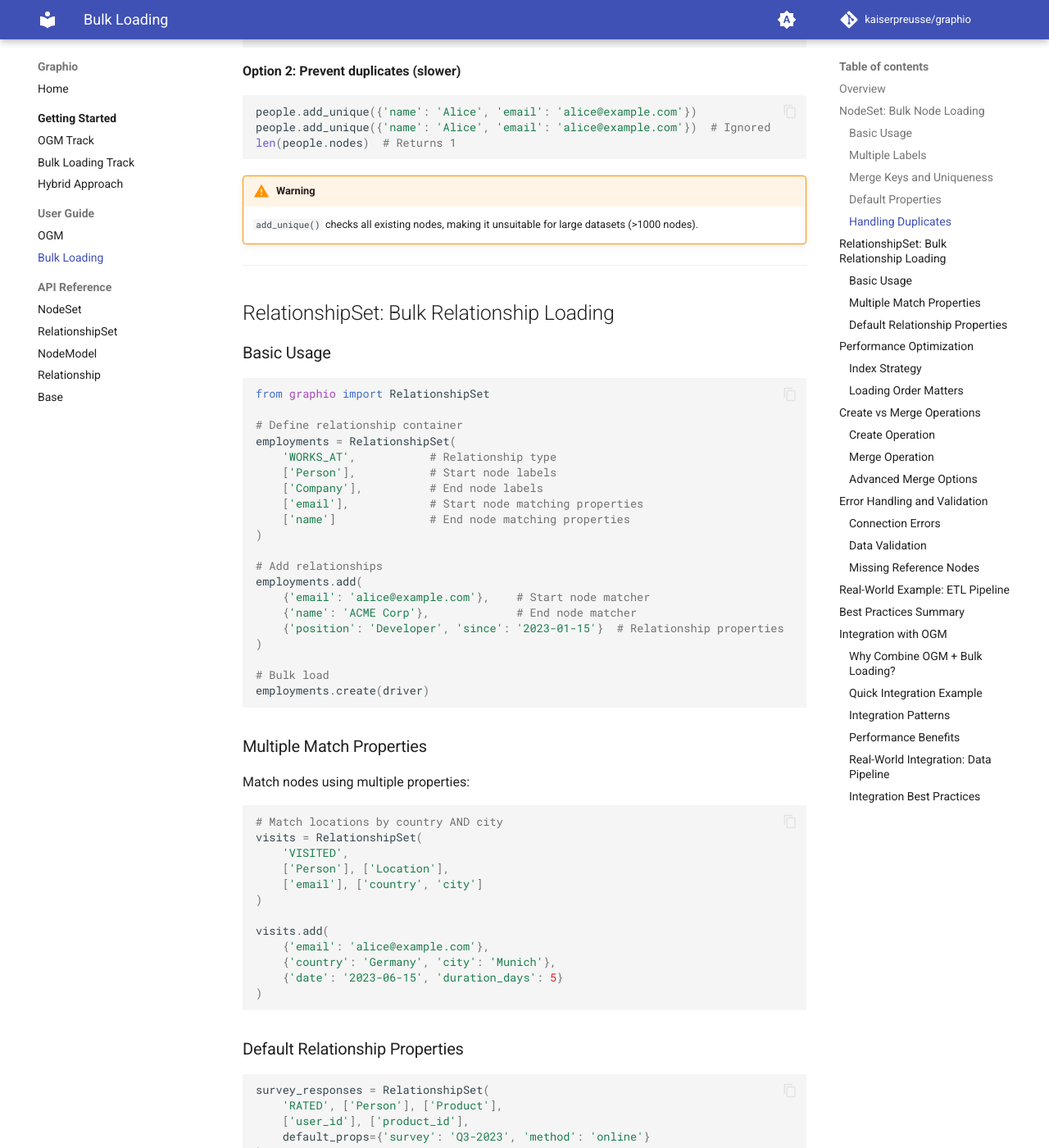
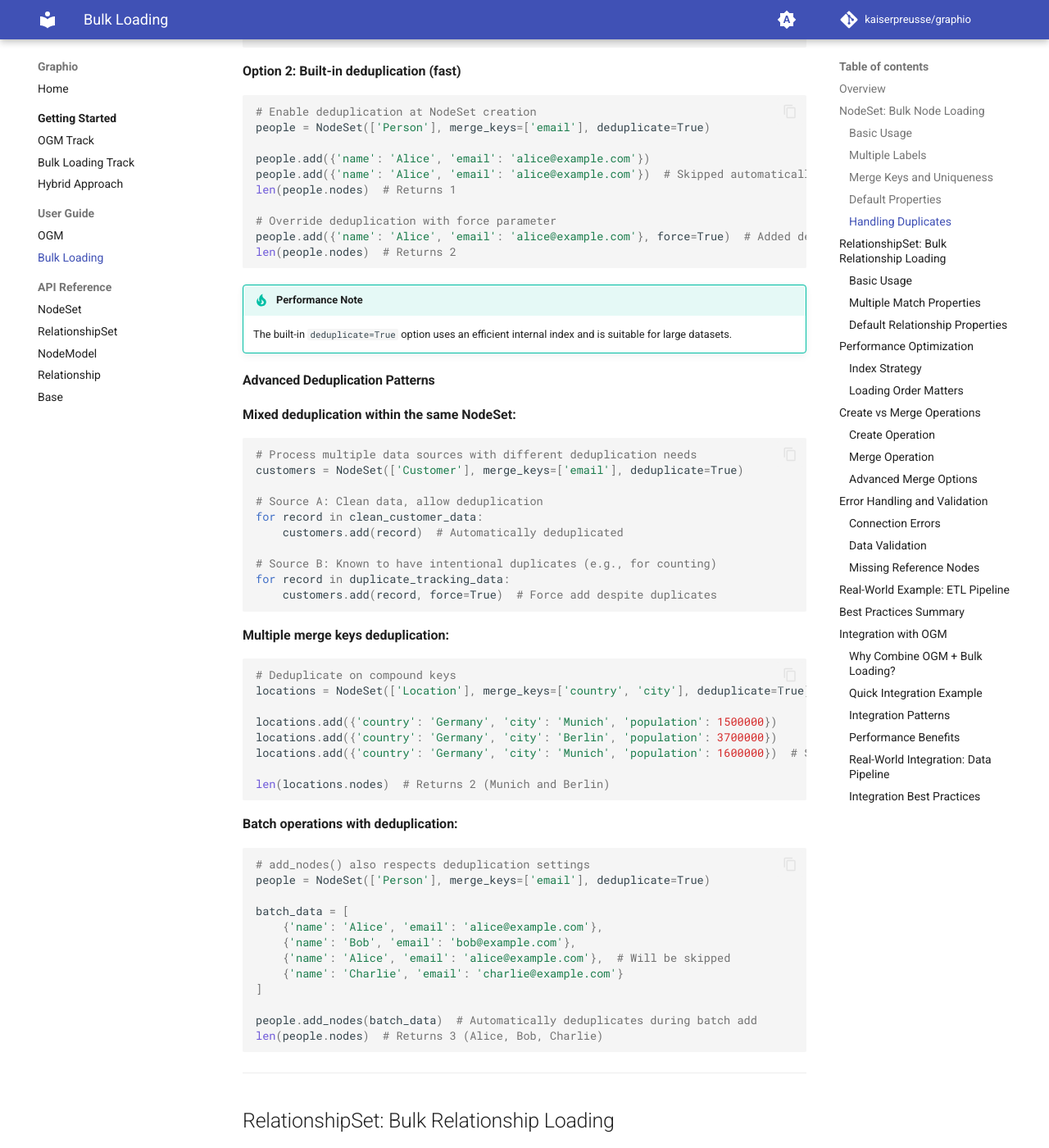
Before and after one commit to kaiserpreusse/graphio, an MkDocs documentation site: the page built from docs/details/bulk.md, in a window 1280 px wide and 1400 px high, scrolled down 2190 px. Shown: the whole window at 82% size. Built offline with MkDocs 1.6.1 and Material for MkDocs 9.7.7, drawn with Linux system fonts in a browser that asks for light colours; comment, search, counter and statistics services are not loaded; some of the changed text lies outside the part shown.

Commit message:
new deduplication strategy

````diff
--- a/docs/details/bulk.md
+++ b/docs/details/bulk.md
@@ -93,15 +93,66 @@ people.add({'name': 'Alice', 'email': 'alice@example.com'})  # Duplicate allowed
 len(people.nodes)  # Returns 2
 ```
 
-**Option 2: Prevent duplicates (slower)**
+**Option 2: Built-in deduplication (fast)**
 ```python
-people.add_unique({'name': 'Alice', 'email': 'alice@example.com'})
-people.add_unique({'name': 'Alice', 'email': 'alice@example.com'})  # Ignored
+# Enable deduplication at NodeSet creation
+people = NodeSet(['Person'], merge_keys=['email'], deduplicate=True)
+
+people.add({'name': 'Alice', 'email': 'alice@example.com'})
+people.add({'name': 'Alice', 'email': 'alice@example.com'})  # Skipped automatically
 len(people.nodes)  # Returns 1
+
+# Override deduplication with force parameter
+people.add({'name': 'Alice', 'email': 'alice@example.com'}, force=True)  # Added despite duplicate
+len(people.nodes)  # Returns 2
 ```
 
-!!! warning
-    `add_unique()` checks all existing nodes, making it unsuitable for large datasets (>1000 nodes).
+!!! tip "Performance Note"
+    The built-in `deduplicate=True` option uses an efficient internal index and is suitable for large datasets.
+
+#### Advanced Deduplication Patterns
+
+**Mixed deduplication within the same NodeSet:**
+```python
+# Process multiple data sources with different deduplication needs
+customers = NodeSet(['Customer'], merge_keys=['email'], deduplicate=True)
+
+# Source A: Clean data, allow deduplication
+for record in clean_customer_data:
+    customers.add(record)  # Automatically deduplicated
+
+# Source B: Known to have intentional duplicates (e.g., for counting)
+for record in duplicate_tracking_data:
+    customers.add(record, force=True)  # Force add despite duplicates
+```
+
+**Multiple merge keys deduplication:**
+```python
+# Deduplicate on compound keys
+locations = NodeSet(['Location'], merge_keys=['country', 'city'], deduplicate=True)
+
+locations.add({'country': 'Germany', 'city': 'Munich', 'population': 1500000})
+locations.add({'country': 'Germany', 'city': 'Berlin', 'population': 3700000})
+locations.add({'country': 'Germany', 'city': 'Munich', 'population': 1600000})  # Skipped - same country+city
+
+len(locations.nodes)  # Returns 2 (Munich and Berlin)
+```
+
+**Batch operations with deduplication:**
+```python
+# add_nodes() also respects deduplication settings
+people = NodeSet(['Person'], merge_keys=['email'], deduplicate=True)
+
+batch_data = [
+    {'name': 'Alice', 'email': 'alice@example.com'},
+    {'name': 'Bob', 'email': 'bob@example.com'},
+    {'name': 'Alice', 'email': 'alice@example.com'},  # Will be skipped
+    {'name': 'Charlie', 'email': 'charlie@example.com'}
+]
+
+people.add_nodes(batch_data)  # Automatically deduplicates during batch add
+len(people.nodes)  # Returns 3 (Alice, Bob, Charlie)
+```
 
 ---
 
@@ -319,9 +370,9 @@ def load_employee_data(csv_file, driver):
     # Read source data
     df = pd.read_csv(csv_file)
 
-    # Create containers
+    # Create containers with built-in deduplication
     employees = NodeSet(['Person', 'Employee'], merge_keys=['employee_id'])
-    departments = NodeSet(['Department'], merge_keys=['name'])
+    departments = NodeSet(['Department'], merge_keys=['name'], deduplicate=True)  # Deduplicate departments
     works_in = RelationshipSet('WORKS_IN', ['Employee'], ['Department'],
                               ['employee_id'], ['name'])
 
@@ -335,8 +386,8 @@ def load_employee_data(csv_file, driver):
             'hire_date': row['start_date']
         })
 
-        # Add department
-        departments.add_unique({  # Use unique to avoid duplicates
+        # Add department - automatically deduplicated
+        departments.add({
             'name': row['department'],
             'budget': row['dept_budget']
         })
@@ -383,7 +434,7 @@ This example demonstrates:
 
 2. **💾 Memory Management**
    - Process very large datasets in chunks
-   - Use `add_unique()` sparingly (only for small datasets)
+   - Use `deduplicate=True` for automatic duplicate prevention
 
 3. **🔍 Data Quality**
    - Validate data before adding to containers
````
Also changed, not shown: docs/api_reference/nodeset.md (+24 -1 lines), docs/getting_started/bulk.md (+2 -1 lines), 2 other files.
